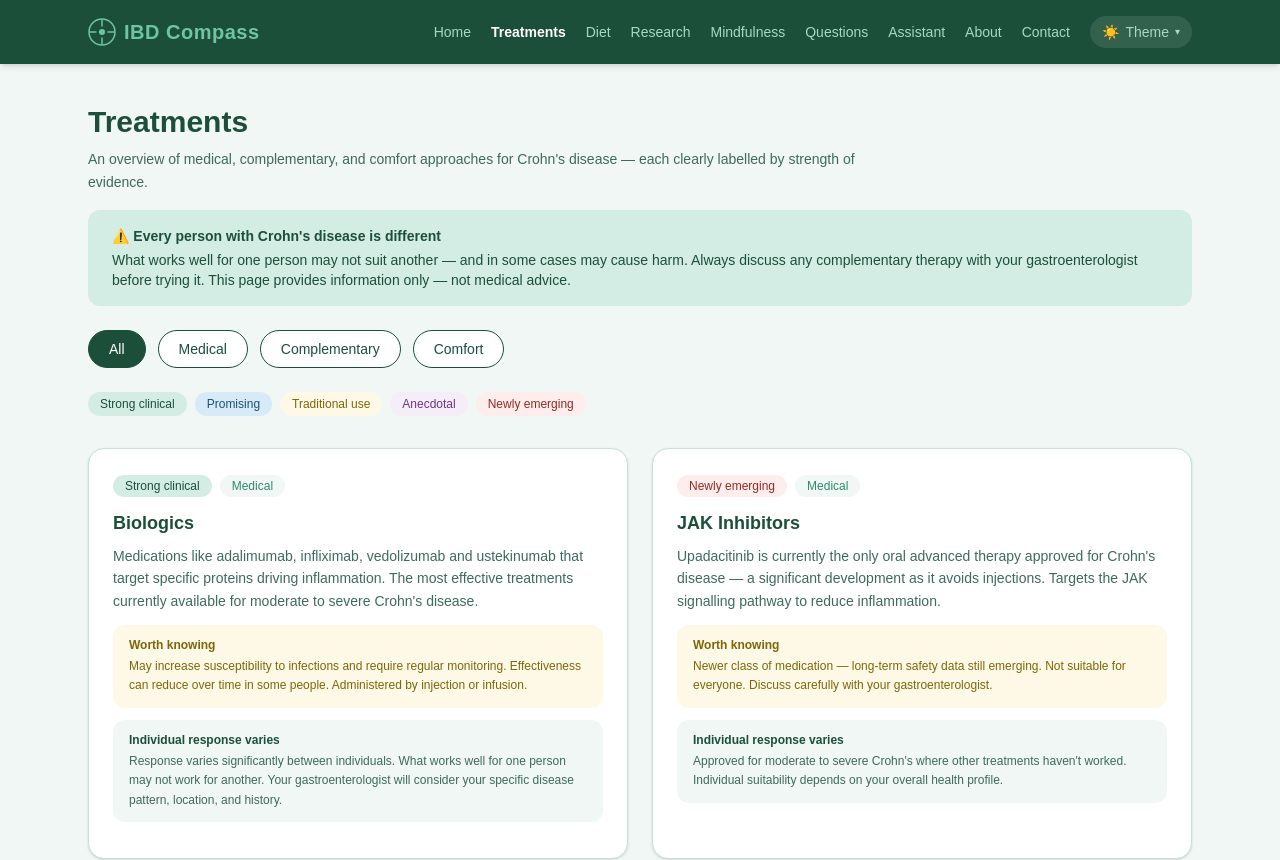
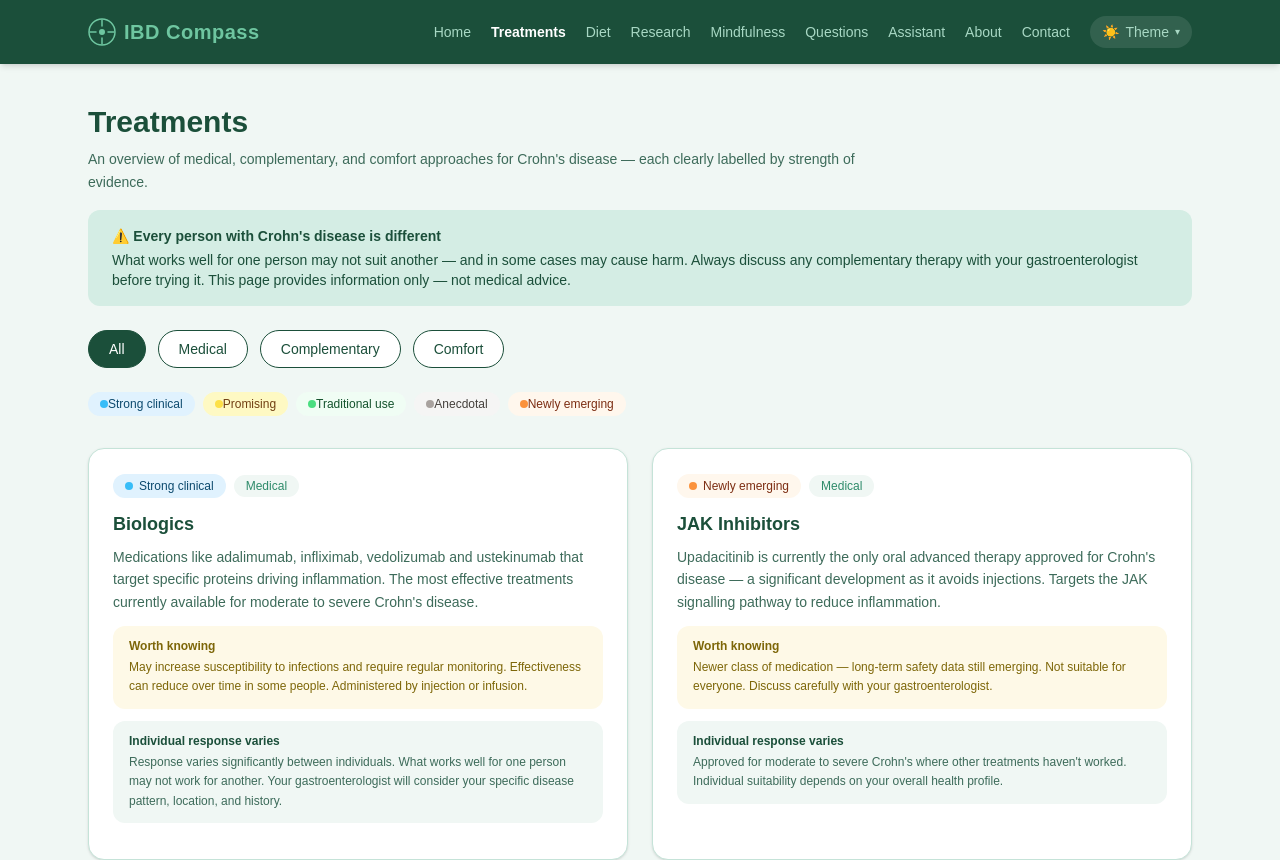
Before and after one commit to VRLes/crohns-compass, a Next.js app: page /treatments in a window 1280 px wide. Shown: the top 860 px of the page. Built offline with nearby package versions, Linux system fonts and the light colour scheme.

Commit message:
Update evidence badge colours for accessibility

```diff
--- a/app/treatments/page.tsx
+++ b/app/treatments/page.tsx
@@ -141,12 +141,12 @@ const treatments: Treatment[] = [
     worthKnowing: "During active flares, rest is often more appropriate. Listen to your body. Intense exercise can sometimes worsen symptoms during active disease.",
     individual: "Exercise tolerance varies greatly depending on disease activity, fatigue levels, and overall health. Even short gentle walks on good days can be beneficial.",
   },
-];const evidenceColors: Record<EvidenceType, { bg: string; text: string }> = {
-  "Strong clinical": { bg: "#D4EDE4", text: "#1B4F3A" },
-  "Promising": { bg: "#D6EAF8", text: "#1A5276" },
-  "Traditional use": { bg: "#FEF9E7", text: "#7D6608" },
-  "Anecdotal": { bg: "#F5EEF8", text: "#6C3483" },
-  "Newly emerging": { bg: "#FDEDEC", text: "#922B21" },
+];  const evidenceColors: Record<EvidenceType, { bg: string; text: string; dot: string }> = {
+  "Strong clinical": { bg: "#e0f2fe", text: "#0c4a6e", dot: "#38bdf8" },
+  "Promising":       { bg: "#fef9c3", text: "#713f12", dot: "#fde047" },
+  "Traditional use": { bg: "#f0fdf4", text: "#14532d", dot: "#4ade80" },
+  "Anecdotal":       { bg: "#f5f5f4", text: "#44403c", dot: "#a8a29e" },
+  "Newly emerging":  { bg: "#fff7ed", text: "#7c2d12", dot: "#fb923c" },
 };
 
 const castorOilProtocol = (
@@ -245,6 +245,7 @@ color: "var(--text-primary)" }}>
               className="px-3 py-1 rounded-full text-xs font-medium"
               style={{ backgroundColor: evidenceColors[label].bg, color: evidenceColors[label].text }}
             >
+                            <span style={{ width: 8, height: 8, borderRadius: "50%", backgroundColor: evidenceColors[label].dot, display: "inline-block" }} />
               {label}
             </span>
           ))}
@@ -369,12 +370,13 @@ color: "var(--text-primary)" }}>
               >
                 {/* Evidence Badge */}
                 <span
-                  className="text-xs font-medium px-3 py-1 rounded-full"
+                  className="text-xs font-medium px-3 py-1 rounded-full inline-flex items-center gap-1.5"
                   style={{
                     backgroundColor: evidenceColors[treatment.evidence].bg,
                     color: evidenceColors[treatment.evidence].text,
                   }}
                 >
+                                    <span style={{ width: 8, height: 8, borderRadius: "50%", backgroundColor: evidenceColors[treatment.evidence].dot, display: "inline-block" }} />
                   {treatment.evidence}
                 </span>
 
```
